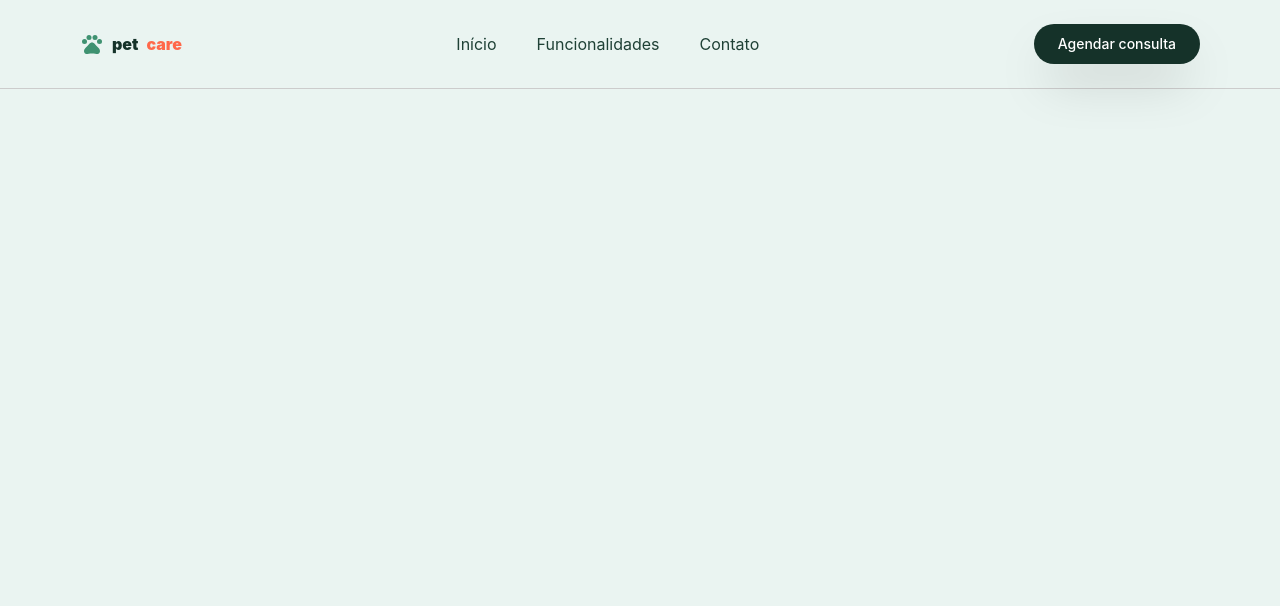
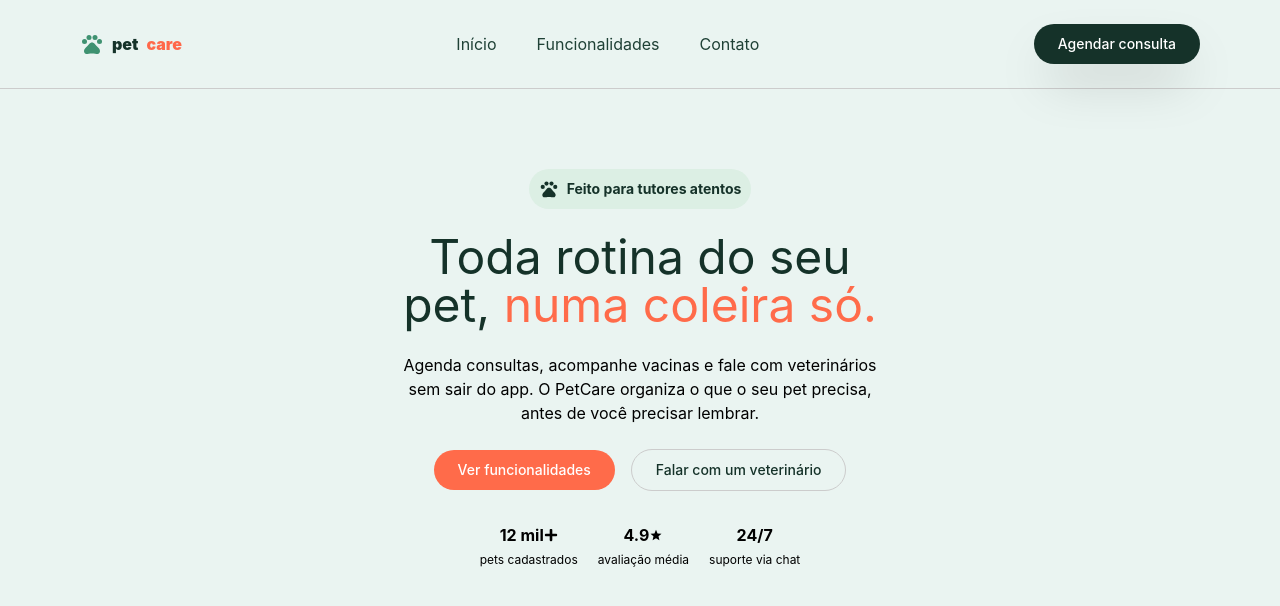
Before and after one commit to matheusalmeida153-maker/petcare-lp, a React (Vite) app in the folder petcare-lp/: page / in a window 1280 px wide. Shown: the top 606 px of the page. Built offline with nearby package versions, Linux system fonts and the light colour scheme.

Commit message:
Feature: adicionando hero à landing-page

```diff
--- /dev/null
+++ b/package.json
@@ -0,0 +1,5 @@
+{
+  "dependencies": {
+    "react-icons": "^5.7.0"
+  }
+}
--- a/petcare-lp/src/App.tsx
+++ b/petcare-lp/src/App.tsx
@@ -1,4 +1,5 @@
 import Navbar from "./components/Navbar"
+import Hero from "./components/Hero"
 
 function App() {
 
@@ -7,6 +8,7 @@ function App() {
     <>
 
       <Navbar />
+      <Hero />
 
     </>
   )
--- /dev/null
+++ b/petcare-lp/src/components/Hero/index.tsx
@@ -0,0 +1,64 @@
+import { FaPlus } from "react-icons/fa";
+import { IoMdStar } from "react-icons/io";
+import { MdOutlinePets } from "react-icons/md";
+
+export default function Hero() {
+  return (
+    <section className="flex flex-col items-center justify-center py-20">
+      <div className="flex items-center gap-2 bg-[#DCEFE4] p-2.5 rounded-full">
+        <MdOutlinePets size={20} color="#153229" />
+        <p className="text-[#153229] text-sm font-bold">
+          Feito para tutores atentos
+        </p>
+      </div>
+
+      <h1 className="mt-6 text-5xl max-w-130 text-center text-[#153229]">
+        Toda rotina do seu pet,{" "}
+        <span className="text-[#FF6B4A]">numa coleira só.</span>
+      </h1>
+
+      <p className="mt-6 max-w-120 text-center">
+        Agenda consultas, acompanhe vacinas e fale com veterinários sem sair do
+        app. O PetCare organiza o que o seu pet precisa, antes de você precisar
+        lembrar.
+      </p>
+
+      <div className="mt-6 flex items-center gap-4">
+        <a
+          href=""
+          className="hidden md:block bg-[#FF6B4A] text-white font-medium font-display text-sm px-6 py-2.5 rounded-full shadow-brand transition-all duration-200 hover:-translate-y-0.5 hover:shadow-[0_10px_20px_rgba(21,50,41,0.22)]"
+        >
+          Ver funcionalidades
+        </a>
+
+        <a
+          href=""
+          className="hidden md:block bg-transparent text-[#153229] font-medium font-display text-sm px-6 py-2.5 rounded-full border border-[#ccc]"
+        >
+          Falar com um veterinário
+        </a>
+      </div>
+
+      <div className="flex items-center gap-5 mt-8">
+        <div className="flex flex-col items-center justify-center gap-1">
+          <div className="flex items-center">
+            <p className="font-bold">12 mil </p> <FaPlus size={14} />
+          </div>
+          <p className="text-[12px]">pets cadastrados</p>
+        </div>
+
+        <div className="flex flex-col items-center justify-center gap-1">
+          <div className="flex items-center">
+            <p className="font-bold">4.9 </p> <IoMdStar size={14} />
+          </div>
+          <p className="text-[12px]">avaliação média</p>
+        </div>
+
+        <div className="flex flex-col items-center justify-center gap-1">
+          <p className="font-bold">24/7 </p>
+          <p className="text-[12px]">suporte via chat</p>
+        </div>
+      </div>
+    </section>
+  );
+}
```
Also changed, not shown: 1 other file (tests, documents, lock files or other folders).
